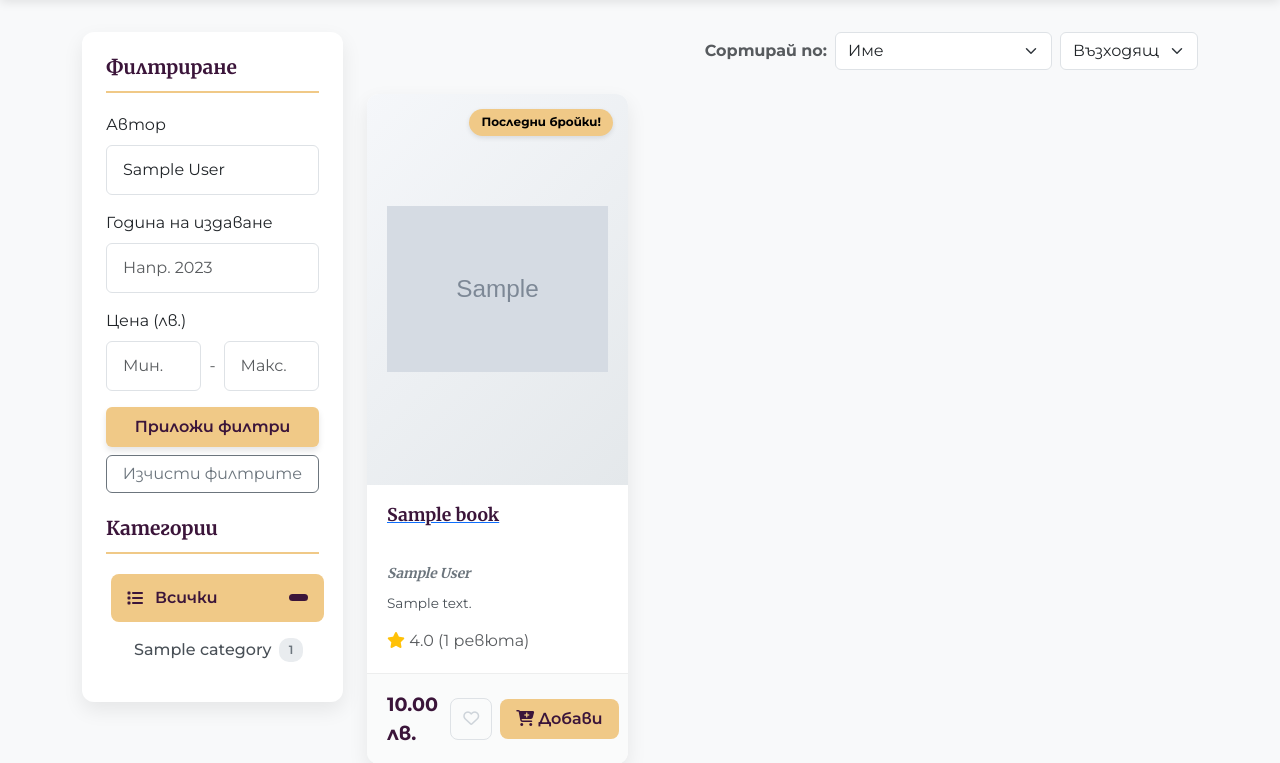
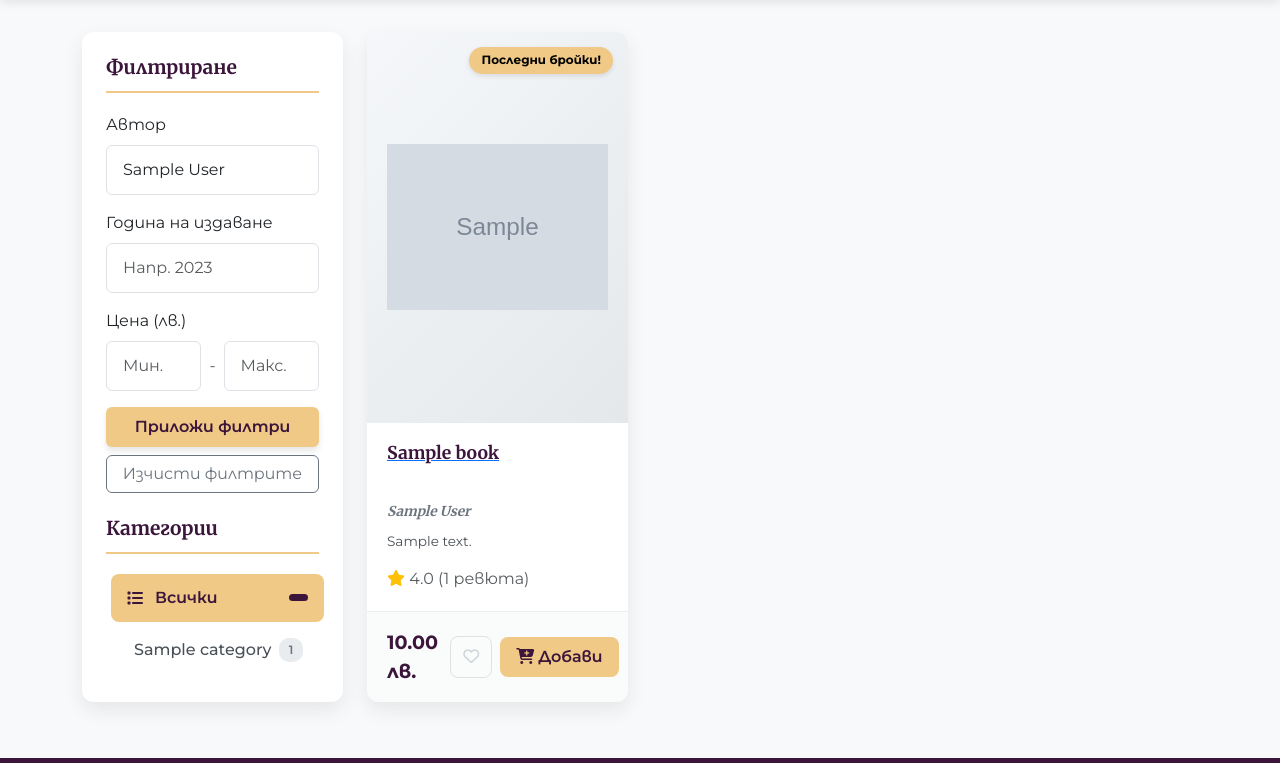
Before and after one commit to EliArn99/Smart_Inventory_Store, a Django app: template smart_inventory/templates/store/store.html in a window 1280 px wide. Shown: the part 140-903 px from the top of the page. Run offline with Django 5.2, Linux system fonts and the light colour scheme; the template is opened without the code that fills it: most values are stand-ins (such as "Sample title", 1, 10 or a date in 2020); grey boxes marked "Sample" are stand-in pictures.

Commit message:
Update store.html

```diff
--- a/smart_inventory/templates/store/store.html
+++ b/smart_inventory/templates/store/store.html
@@ -758,22 +758,22 @@
             </div>
 
             <div class="col-lg-9">
-                <div class="d-flex justify-content-end align-items-center mb-4">
+{#                <div class="d-flex justify-content-end align-items-center mb-4">#}
                     {# TODO: Make it work #}
-                    <label for="sort_by" class="me-2 text-muted fw-bold">Сортирай по:</label>
-                    <select id="sort_by" class="form-select w-auto me-2">
-                        <option value="name" {% if sort_by == 'name' %}selected{% endif %}>Име</option>
-                        <option value="price" {% if sort_by == 'price' %}selected{% endif %}>Цена</option>
-                        <option value="avg_rating" {% if sort_by == 'avg_rating' %}selected{% endif %}>Рейтинг</option>
-                        <option value="publication_year" {% if sort_by == 'publication_year' %}selected{% endif %}>
-                            Година на издаване
-                        </option>
-                    </select>
-                    <select id="order" class="form-select w-auto">
-                        <option value="asc" {% if order == 'asc' %}selected{% endif %}>Възходящ</option>
-                        <option value="desc" {% if order == 'desc' %}selected{% endif %}>Низходящ</option>
-                    </select>
-                </div>
+{#                    <label for="sort_by" class="me-2 text-muted fw-bold">Сортирай по:</label>#}
+{#                    <select id="sort_by" class="form-select w-auto me-2">#}
+{#                        <option value="name" {% if sort_by == 'name' %}selected{% endif %}>Име</option>#}
+{#                        <option value="price" {% if sort_by == 'price' %}selected{% endif %}>Цена</option>#}
+{#                        <option value="avg_rating" {% if sort_by == 'avg_rating' %}selected{% endif %}>Рейтинг</option>#}
+{#                        <option value="publication_year" {% if sort_by == 'publication_year' %}selected{% endif %}>#}
+{#                            Година на издаване#}
+{#                        </option>#}
+{#                    </select>#}
+{#                    <select id="order" class="form-select w-auto">#}
+{#                        <option value="asc" {% if order == 'asc' %}selected{% endif %}>Възходящ</option>#}
+{#                        <option value="desc" {% if order == 'desc' %}selected{% endif %}>Низходящ</option>#}
+{#                    </select>#}
+{#                </div>#}
 
                 <div class="row g-4">
                     {% for book in books %}
@@ -934,10 +934,11 @@
 
 <script src="https://cdn.jsdelivr.net/npm/bootstrap@5.3.3/dist/js/bootstrap.bundle.min.js"></script>
 <script type="text/javascript">
+    // Existing code for user and CSRF token
     var user = '{{ request.user.is_authenticated|yesno:"AuthenticatedUser,AnonymousUser" }}';
-    console.log("DEBUG (base.html): User status (raw): '{{ request.user }}'"); // Log the raw Django user object string
-    console.log("DEBUG (base.html): User status (is_authenticated): '{{ request.user.is_authenticated }}'"); // Log the boolean
-    console.log("DEBUG (base.html): User status (final JS var): '" + user + "'"); // Log the final JS variable
+    console.log("DEBUG (base.html): User status (raw): '{{ request.user }}'");
+    console.log("DEBUG (base.html): User status (is_authenticated): '{{ request.user.is_authenticated }}'");
+    console.log("DEBUG (base.html): User status (final JS var): '" + user + "'");
 
     function getToken(name) {
         var cookieValue = null;
@@ -956,12 +957,12 @@
 
     var csrftoken = getToken('csrftoken')
 
+    // Existing code for cart cookies
     function getCookie(name) {
         var cookieArr = document.cookie.split(";");
 
         for (var i = 0; i < cookieArr.length; i++) {
             var cookiePair = cookieArr[i].split("=");
-
 
             if (name == cookiePair[0].trim()) {
                 return decodeURIComponent(cookiePair[1]);
@@ -980,47 +981,38 @@
     }
     console.log('Cart:', cart)
 
+
+    // NEW, corrected and consolidated code for filters
     document.addEventListener('DOMContentLoaded', function () {
-        const sortForm = document.getElementById('sort-form');
         const sortBySelect = document.getElementById('sort_by');
         const orderSelect = document.getElementById('order');
+        const filterForm = document.getElementById('filter-form');
 
-        if (sortForm && sortBySelect && orderSelect) {
-            sortBySelect.addEventListener('change', function () {
-                sortForm.submit();
-            });
+        if (sortBySelect && orderSelect && filterForm) {
 
-            orderSelect.addEventListener('change', function () {
-                sortForm.submit();
-            });
-        }
-    });
+            function applySortAndFilters() {
+                const currentUrl = new URL(window.location.href);
 
-    document.addEventListener('DOMContentLoaded', function () {
-        const sortSelect = document.getElementById('sort_by');
-        const orderSelect = document.getElementById('order');
+                // Add sort and order parameters
+                currentUrl.searchParams.set('sort_by', sortBySelect.value);
+                currentUrl.searchParams.set('order', orderSelect.value);
 
-        if (sortSelect && orderSelect) {
-            sortSelect.addEventListener('change', updateSort);
-            orderSelect.addEventListener('change', updateSort);
-        }
+                // Get all existing filter parameters from the hidden form fields
+                const filterParams = new URLSearchParams(new FormData(filterForm));
+                filterParams.forEach((value, key) => {
+                    if (value) {
+                        currentUrl.searchParams.set(key, value);
+                    } else {
+                        currentUrl.searchParams.delete(key);
+                    }
+                });
 
-        function updateSort() {
-            const url = new URL(window.location.href);
-            url.searchParams.set('sort_by', sortSelect.value);
-            url.searchParams.set('order', orderSelect.value);
+                window.location.href = currentUrl.toString();
+            }
 
-            const filterForm = document.getElementById('filter-form');
-            const filterParams = new URLSearchParams(new FormData(filterForm));
-            filterParams.forEach((value, key) => {
-                if (value) {
-                    url.searchParams.set(key, value);
-                } else {
-                    url.searchParams.delete(key);
-                }
-            });
-
-            window.location.href = url.toString();
+            // Add event listeners to the select elements
+            sortBySelect.addEventListener('change', applySortAndFilters);
+            orderSelect.addEventListener('change', applySortAndFilters);
         }
     });
 </script>
```
